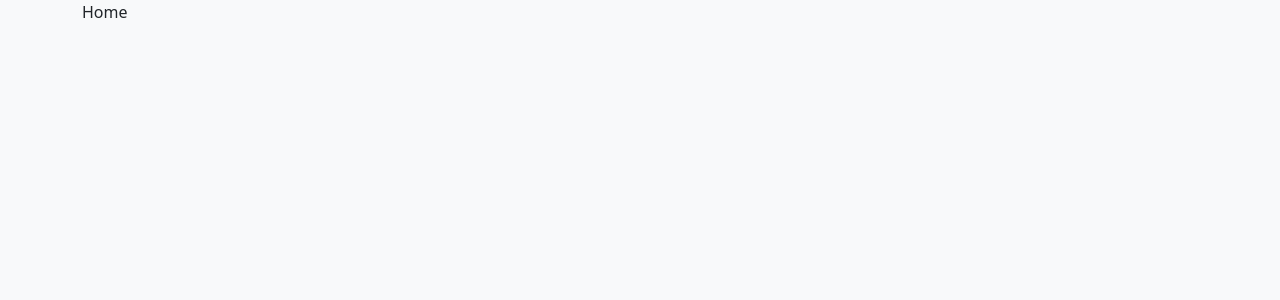
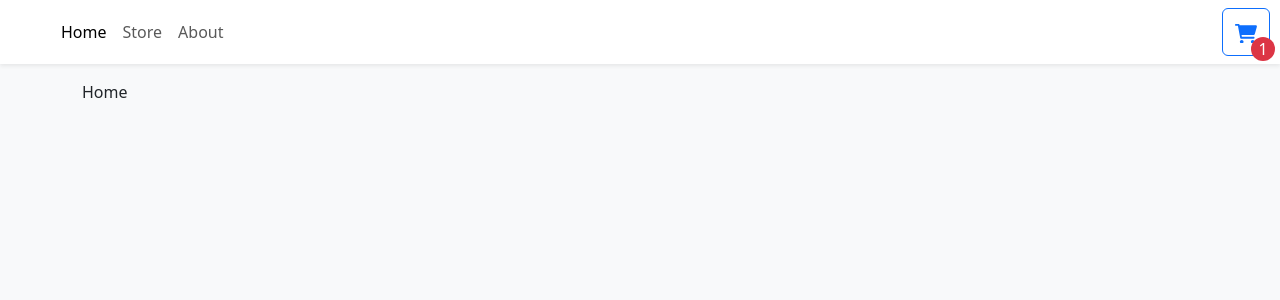
Before and after one commit to AngJJ59/xyzShoppingApp, a React (Create React App) app: page / in a window 1280 px wide. Shown: the top 300 px of the page. Built offline with nearby package versions, Linux system fonts and the light colour scheme.

Commit message:
created nav component with basic decoration

```diff
--- a/src/App.tsx
+++ b/src/App.tsx
@@ -1,11 +1,16 @@
+import React, { Fragment } from 'react'
 import { Container } from 'react-bootstrap';
 import { Route, Routes } from 'react-router-dom';
 import Home from './pages/Home';
 import Store from './pages/Store';
 import About from './pages/About';
+import Navbar from './components/Navbar';
+
 
 function App() {
   return (
+    <Fragment>
+      <Navbar />
       <Container className='mb-4'>
         <Routes>
           <Route path="/" element={<Home />}/>
@@ -13,6 +18,7 @@
           <Route path="/about" element={<About/>}/>
         </Routes>
       </Container>
+    </Fragment>
   );
 }
 
--- a/src/components/Navbar.tsx
+++ b/src/components/Navbar.tsx
@@ -1,11 +1,49 @@
 import React from 'react'
 
-import { Navbar as NavBarBootstrap} from 'react-bootstrap'
+import { Navbar as NavBarBootstrap, Nav, Container, Button} from 'react-bootstrap'
+import { NavLink } from 'react-router-dom'
+
+const openCart = () => {
+    console.log('button clicked!')
+}
 
 const Navbar = () => {
   return (
-    <NavBarBootstrap className='bg-white shadow-sm mb-3'>
-        Navbar
+    <NavBarBootstrap className='bg-white shadow-sm mb-3' sticky='top'>
+        <Container>
+            <Nav className='me-auto'>
+                <Nav.Link to={"/"} as={NavLink}>Home</Nav.Link>
+                <Nav.Link to={"/store"} as={NavLink}>Store</Nav.Link>
+                <Nav.Link to={"/about"} as={NavLink}>About</Nav.Link>
+            </Nav>
+        </Container>
+        <Button
+            onClick={openCart}
+            style={{ width: "3rem", height: "3rem", position: "relative", marginRight: "10px" }}
+            variant="outline-primary"
+        >
+            <svg
+              xmlns="http://www.w3.org/2000/svg"
+              viewBox="0 0 576 512"
+              fill="currentColor"
+            >
+              <path d="M96 0C107.5 0 117.4 8.19 119.6 19.51L121.1 32H541.8C562.1 32 578.3 52.25 572.6 72.66L518.6 264.7C514.7 278.5 502.1 288 487.8 288H170.7L179.9 336H488C501.3 336 512 346.7 512 360C512 373.3 501.3 384 488 384H159.1C148.5 384 138.6 375.8 136.4 364.5L76.14 48H24C10.75 48 0 37.25 0 24C0 10.75 10.75 0 24 0H96zM128 464C128 437.5 149.5 416 176 416C202.5 416 224 437.5 224 464C224 490.5 202.5 512 176 512C149.5 512 128 490.5 128 464zM512 464C512 490.5 490.5 512 464 512C437.5 512 416 490.5 416 464C416 437.5 437.5 416 464 416C490.5 416 512 437.5 512 464z" />
+            </svg>
+            <div
+                className='rounded-circle bg-danger d-flex justify-content-center'
+                style={{
+                    color: "white",
+                    width: "1.5rem",
+                    height: "1.5rem",
+                    position: "absolute",
+                    bottom: 0,
+                    right: 0,
+                    transform: "translate(25%, 25%)"
+                }}
+            >
+                1
+            </div>
+        </Button>
     </NavBarBootstrap>
   )
 }
```
Lines whose indentation alone changed are shown as unchanged.
